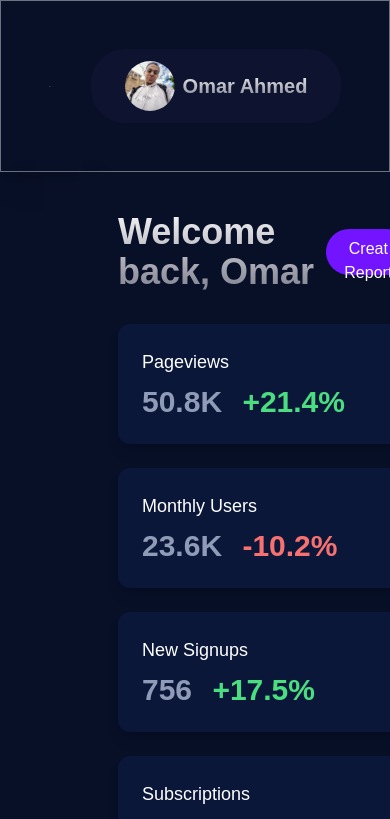
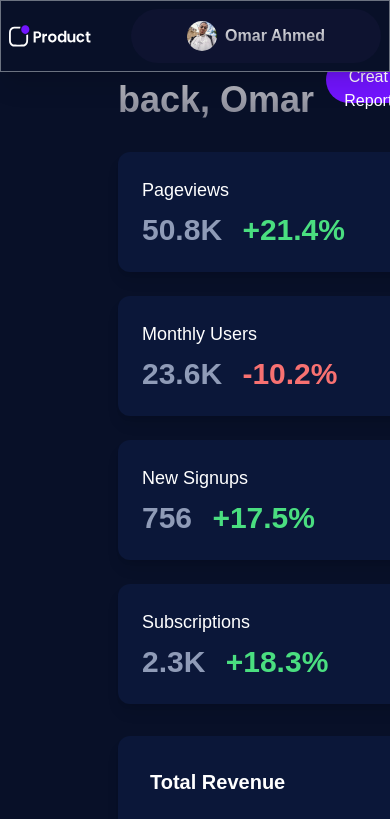
Before and after one commit to Omar-Ahmed-OHM/Oi-Founder, a Next.js app: page /dashboard in a window 390 px wide. Shown: the top 819 px of the page. Built offline with nearby package versions, Linux system fonts and the light colour scheme.

Commit message:
Finish pagination

```diff
--- a/src/app/dashboard/dash_nav.tsx
+++ b/src/app/dashboard/dash_nav.tsx
@@ -1,21 +1,56 @@
-import Image from "next/image"
-import logo from '../../../public/asset/images/logo.svg'
-import person from '../../../public/asset/images/admin profile.jpg'
-export default function DashNav(){
-    return(
+"use client";
+import Image from "next/image";
+import logo from "../../../public/asset/images/logo.svg";
+import person from "../../../public/asset/images/admin profile.jpg";
+import { useState, useEffect } from "react";
+
+export default function DashNav() {
+  const [show, setShow] = useState<boolean>(true); // Tracks navbar visibility
+  const [lastScrollY, setLastScrollY] = useState<number>(0); // Tracks last scroll position
+
+  const handleScroll = () => {
+    const currentScroll = window.scrollY;
+
+    // Hide navbar when scrolling down, show when scrolling up
+    if (currentScroll > lastScrollY) {
+      setShow(false);
+    } else {
+      setShow(true);
+    }
+    setLastScrollY(currentScroll);
+  };
+
+  useEffect(() => {
+    window.addEventListener("scroll", handleScroll);
+    return () => {
+      window.removeEventListener("scroll", handleScroll);
+    };
+  }, [lastScrollY]);
+
+  return (
     <>
-        <section className="bg-bg-dash-board static top-0 border-[1px] border-gray-500 shadow-xl">
-            <nav className="flex justify-between items-center p-12">
+      <section
+        className={`bg-bg-dash-board border-[1px] border-gray-500 shadow-xl fixed w-full transition-transform duration-300 ${
+          show ? "translate-y-0" : "-translate-y-full"
+        }`}
+      >
+        <nav className="flex justify-between items-center p-2">
+          {/* Logo */}
           <div className="logo pr-10">
-                    <Image src={logo} alt="logo" width={150}/>
+            <Image src={logo} alt="logo" width={150} />
           </div>
 
-                <div className="profile flex items-center gap-2 bg-card-color  rounded-[34px] p-3  min-w-[250px]  justify-center">
+          {/* Profile Section */}
+          <div className="profile flex items-center gap-2 bg-card-color rounded-[34px] p-3 min-w-[250px] justify-center">
             <div>
-                    <Image src={person} alt="person" width={50} className="rounded-[50%] h-[50px]"/>
+              <Image
+                src={person}
+                alt="person"
+                className="rounded-full w-[30px] h-[30px] sm:w-[40px] sm:h-[40px] md:w-[50px] md:h-[50px]"
+              />
             </div>
             <div className="profile_name">
-                        <p className="bg-text-gradient bg-clip-text text-xl font-semibold text-transparent">
+              <p className="bg-text-gradient bg-clip-text text-base sm:text-lg md:text-xl font-semibold text-transparent">
                 Omar Ahmed
               </p>
             </div>
@@ -23,5 +58,5 @@ export default function DashNav(){
         </nav>
       </section>
     </>
-    )
+  );
 }
--- /dev/null
+++ b/src/app/page/layout.tsx
@@ -0,0 +1,36 @@
+import type { Metadata } from "next";
+import localFont from "next/font/local";
+import "./../globals.css";
+import DashNav from "../dashboard/dash_nav";
+const geistSans = localFont({
+  src: "./../fonts/GeistVF.woff",
+  variable: "--font-geist-sans",
+  weight: "100 900",
+});
+const geistMono = localFont({
+  src: "./../fonts/GeistMonoVF.woff",
+  variable: "--font-geist-mono",
+  weight: "100 900",
+});
+
+export const metadata: Metadata = {
+  title: "Create Next App",
+  description: "Generated by create next app",
+};
+
+export default function RootLayout({
+  children,
+}: Readonly<{
+  children: React.ReactNode;
+}>) {
+  return (
+    <html lang="en">
+      <body
+        className={`${geistSans.variable} ${geistMono.variable} antialiased`}
+      >
+        <DashNav />
+        {children}
+      </body>
+    </html>
+  );
+}
--- a/src/app/page/posts/page.tsx
+++ b/src/app/page/posts/page.tsx
@@ -5,6 +5,7 @@ import { useState, useEffect } from "react";
 import React from "react";
 import Image from "next/image";
 import admin from "../../../../public/asset/images/admin profile.jpg";
+import { Button } from "@/app/shared/ui/Button";
 
 export default function Posts() {
   type posttype = {
@@ -100,20 +101,15 @@ export default function Posts() {
                   </div>
                 </div>
                 {/* Apply the requested styles to the post title */}
+                <div>
+
                 <h3 className="bg-text-gradient bg-clip-text text-lg font-semibold text-transparent">
                   {post.title}
                 </h3>
-                <p className="text-gray-700 mt-2">{post.body}</p>
+                <p className="text-slate-200 mt-2">{post.body}</p>
+                </div>
                 <div className="mt-4 flex items-center justify-between">
-                  <button className="text-sm font-semibold text-gray-600 hover:text-btn-color">
-                    Like
-                  </button>
-                  <button className="text-sm font-semibold text-gray-600 hover:text-btn-color">
-                    Comment
-                  </button>
-                  <button className="text-sm font-semibold text-gray-600 hover:text-btn-color">
-                    Share
-                  </button>
+                 <Button theme="primary" classname="w-full"> Chat</Button>
                 </div>
               </div>
             ))}
```
Lines whose indentation alone changed are shown as unchanged.
